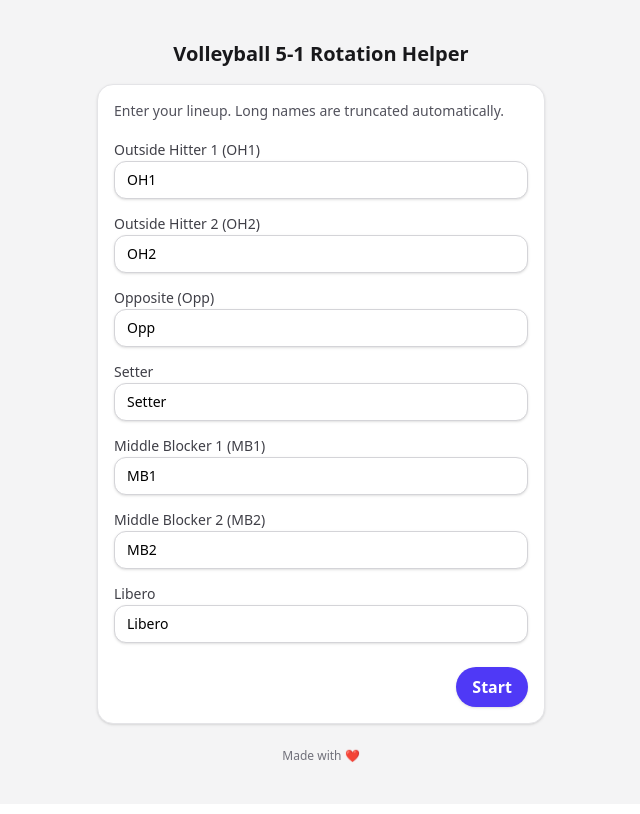
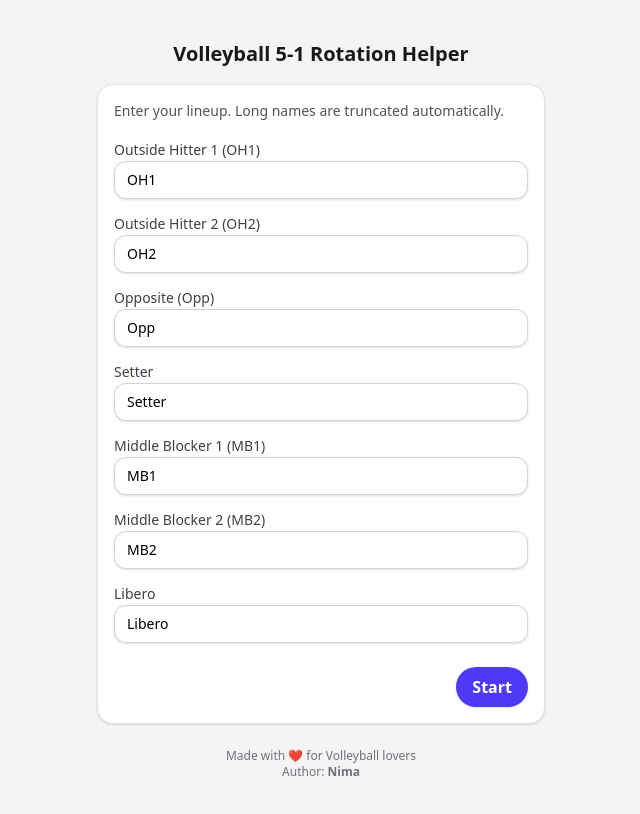
Before and after one commit to nimahkh/volleyball-15-rotation, a React (Vite) app: page / in a window 1280 px wide. Shown: the top 814 px of the page, without its empty margins (319-959 px from the left). Built offline with nearby package versions, Linux system fonts and the light colour scheme.

Commit message:
fix: footer

```diff
--- a/src/App.tsx
+++ b/src/App.tsx
@@ -554,7 +554,12 @@ export default function VolleyballRotationHelper() {
         )}
 
         <footer className="mt-6 text-center text-xs text-zinc-500">
-          Made with ❤️
+          Made with ❤️ for Volleyball lovers
+          <br />
+          Author:{" "}
+          <span className="font-bold">
+            <a href="mailto:nima.2004hkh@gmail.com">Nima</a>
+          </span>
         </footer>
       </div>
     </div>
```
